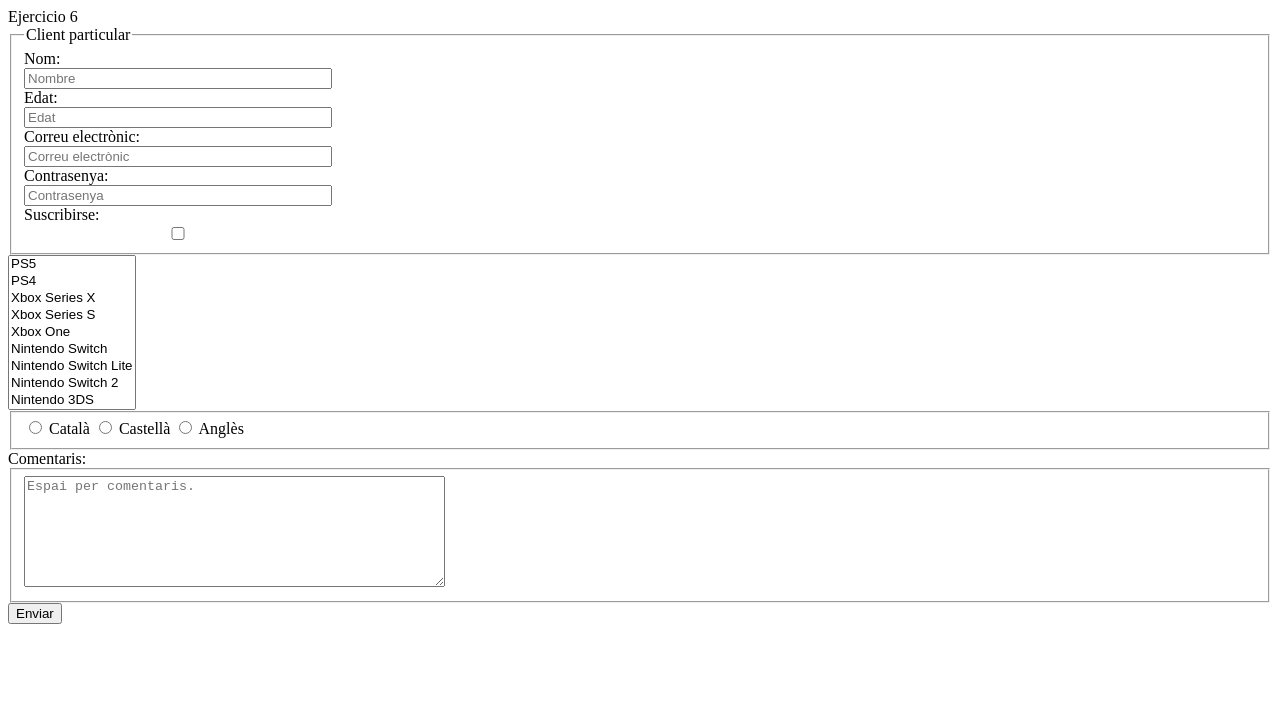
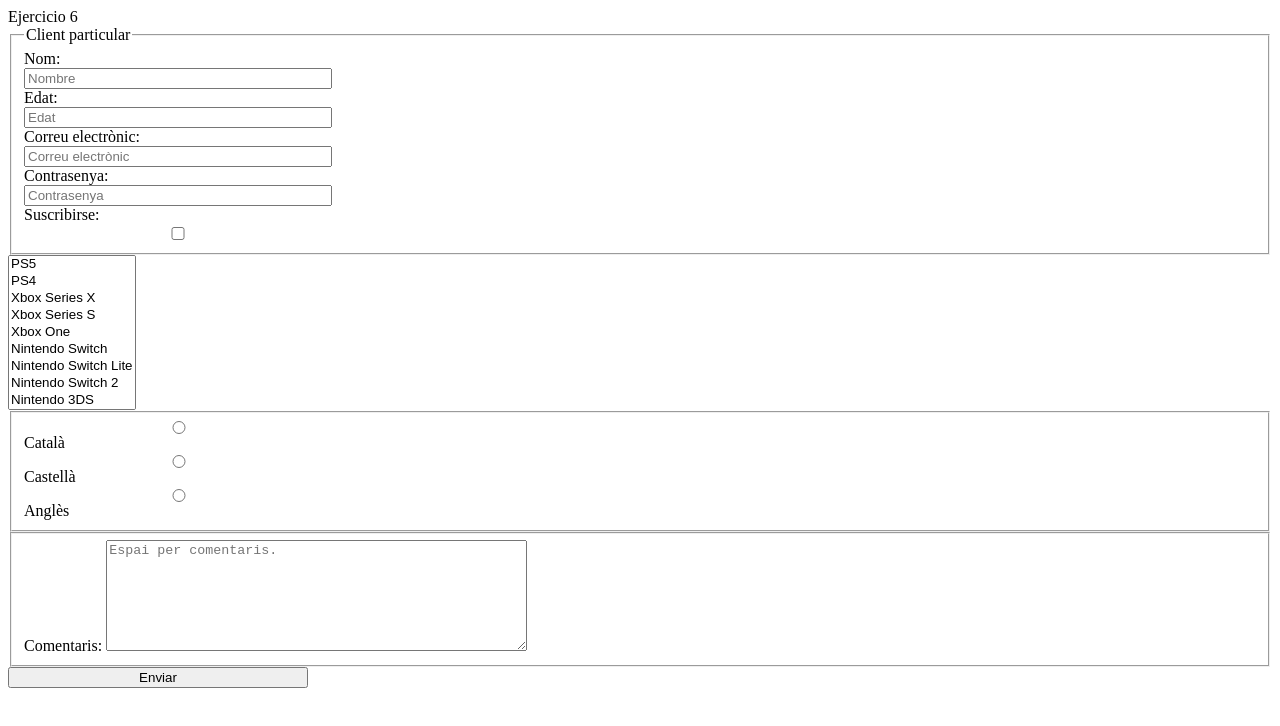
Before and after one commit to NicoRuedaA/HTML_Basics, a plain HTML site: page Tema2/Ejercicio6/index.html in a window 1280 px wide. Drawn offline with Linux system fonts and the light colour scheme.

Commit message:
ejerciio 6 tema 2 corregido

```diff
--- a/Tema2/Ejercicio6/index.html
+++ b/Tema2/Ejercicio6/index.html
@@ -1,20 +1,25 @@
 <!DOCTYPE html>
 <html>
 
-
-<head><style>
+<head>
+<title>Ejercicio 6</title>
+<style>
 form label { display: block;}
 form input,
 form button { display: block; width: 100%; max-width: 300px;}
 </style></head>
 
+<body>
 <header>Ejercicio 6</header>
 
 
+
+
+
+<form action="paginas2.html" method="post" >
+
 <fieldset>
 <legend>Client particular</legend>
-
-<form action="paginas2.html" method="post" required>
 <label>Nom:
 <input type="text" id="name" name="name" placeholder="Nombre" required>
 </label>
@@ -26,12 +31,13 @@
 </label>
 <label>Contrasenya:
 <input type="password" id="contrasenya" name="contrasenya" placeholder="Contrasenya" required minlength="8" maxlength="12">
-</label>Suscribirse:
+</label>
+<label>Suscribirse:
 <input type="checkbox" id="checkbox" name="checkbox" placeholder="checkbox" >
 </label>
 </fieldset>
 
-<select name="sel" multiple size="9"  id="multicheck" name="multicheck" placeholder="multicheck">
+<select name="sel" multiple size="9"  id="multicheck">
 <option>PS5</option>
 <option>PS4</option>
 <option>Xbox Series X</option>
@@ -63,14 +69,15 @@
 
 
 
-Comentaris:
-<fieldset>
+<label>
+<fieldset>Comentaris:
 <textarea name="textArea" cols="50" rows="7" placeholder="Espai per comentaris.">
 </textarea>
+</label>
 </fieldset>
 
-<button type="submit" id="buttonEnviar" name="buttonEnviar" value="buttonEnviar" required>Enviar</button>
+<button type="submit" id="buttonEnviar" name="buttonEnviar" value="buttonEnviar" >Enviar</button>
 </form>
-
+</body>
 
 </html>
```
